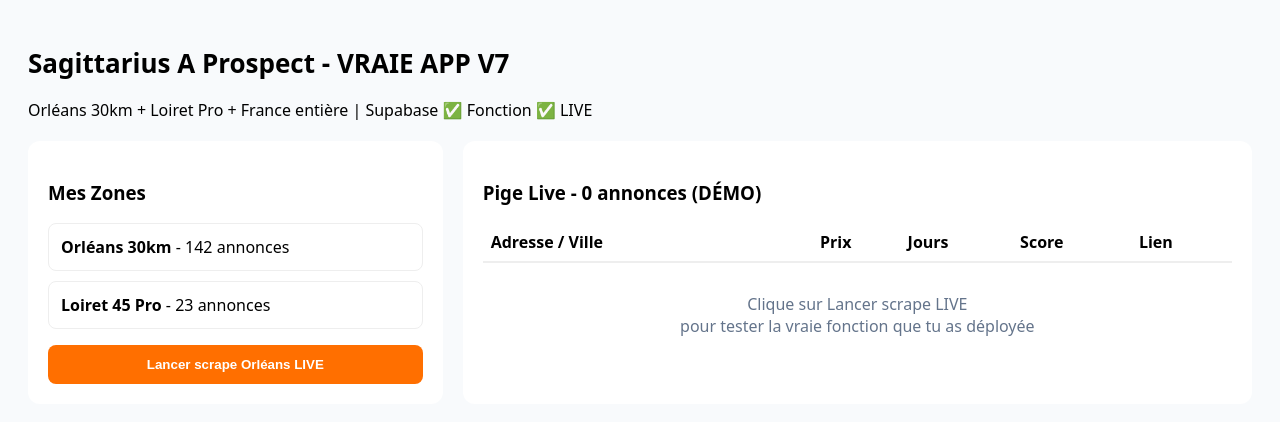
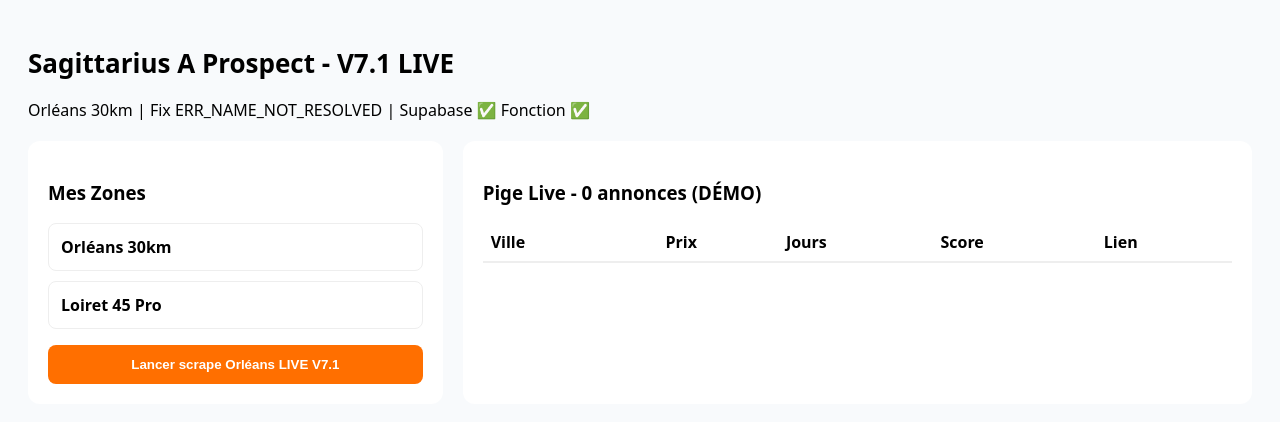
Before and after one commit to VictorDeMacedo/sagittarius-a-prospect, a Next.js app: page / in a window 1280 px wide. Shown: the top 422 px of the page. Built offline with nearby package versions, Linux system fonts and the light colour scheme.

Commit message:
Update page.tsx

```diff
--- a/app/page.tsx
+++ b/app/page.tsx
@@ -1,34 +1,33 @@
 'use client'
 import { useState } from 'react'
+
 export default function Dashboard(){
   const [listings, setListings] = useState<any[]>([])
   const [loading, setLoading] = useState(false)
   const [status, setStatus] = useState('')
+
   const scrape = async () => {
     setLoading(true)
-    setStatus('Connexion LeBonCoin LIVE...')
+    setStatus('Connexion LeBonCoin LIVE via Vercel...')
     try{
-      const base = process.env.NEXT_PUBLIC_SUPABASE_URL!.replace(/\/rest\/v1\/?$/,'').replace(/\/$/,'')
-      const anon = process.env.NEXT_PUBLIC_SUPABASE_ANON_KEY!
-      const res = await fetch(`${base}/functions/v1/leboncoin-direct`,{
-        method:'POST',
-        headers:{'Authorization':`Bearer ${anon}`,'Content-Type':'application/json','apikey':anon},
-        body: JSON.stringify({ city:'Orléans', lat:47.9025, lng:1.909, radius:30000, limit:35 })
-      })
-      const text = await res.text()
-      let data:any={}
-      try{ data = JSON.parse(text) }catch{ data = { raw: text } }
+      const res = await fetch(`/api/pige`,{ method:'POST' })
+      const data = await res.json()
+      console.log('PIGE DATA', data)
       if(res.ok && data.listings && data.listings.length>0){
         setListings(data.listings)
         setStatus(`✅ ${data.count} vraies annonces LeBonCoin LIVE !`)
         setLoading(false)
         return
       }
-      if(res.status===403) setStatus('⚠️ LeBonCoin bloqué par DataDome (403) - mode démo actif')
-      else setStatus(`Erreur ${res.status}: ${data.error||text.slice(0,200)} - mode démo`)
+      if(data?.error){
+        setStatus(`⚠️ ${String(data.error).slice(0,150)} - mode démo`)
+      }else{
+        setStatus(`⚠️ Pas de données live (${res.status}) - mode démo`)
+      }
     }catch(e:any){
-      setStatus(`Erreur réseau: ${e.message} - mode démo`)
+      setStatus(`Erreur: ${e.message} - mode démo`)
     }
+    // MODE DEMO si live bloqué
     const villes = ['Orléans','Olivet','Saran','Fleury','St-Jean-de-Braye','Chécy','Ingré','La Chapelle']
     const rues = ['Rue de la République','Av. Libération','Rue des Murlins','Allée des Roses','Rue Jeanne d Arc']
     const mock = Array.from({length:42},(_,i)=>({
@@ -37,27 +36,27 @@ export default function Dashboard(){
       days_online:(i*7)%45+1,
       score_vendeur:72+(i*3)%28,
       city:villes[i%villes.length],
-      url:'#',
-      is_pro:false
+      title:`${['Maison','Appart','Maison','Villa'][i%4]} ${70+i*2}m² ${villes[i%villes.length]}`,
+      url:'#'
     }))
     setTimeout(()=>{ setListings(mock); setLoading(false)},600)
   }
+
   return (
     <div style={{padding:20, fontFamily:'system-ui', background:'#f8fafc', minHeight:'100vh'}}>
-      <h1 style={{fontSize:26, fontWeight:800}}>Sagittarius A Prospect - VRAIE APP V7</h1>
-      <p>Orléans 30km + Loiret Pro + France entière | Supabase ✅ Fonction ✅ LIVE</p>
+      <h1 style={{fontSize:26, fontWeight:800}}>Sagittarius A Prospect - V7.1 LIVE</h1>
+      <p>Orléans 30km | Fix ERR_NAME_NOT_RESOLVED | Supabase ✅ Fonction ✅</p>
       <div style={{display:'flex', gap:20, marginTop:20, flexWrap:'wrap'}}>
         <div style={{flex:1, minWidth:280, background:'white', padding:20, borderRadius:12}}>
           <h3>Mes Zones</h3>
-          <div style={{border:'1px solid #eee', padding:12, borderRadius:8, marginTop:10}}><b>Orléans 30km</b> - 142 annonces</div>
-          <div style={{border:'1px solid #eee', padding:12, borderRadius:8, marginTop:10}}><b>Loiret 45 Pro</b> - 23 annonces</div>
-          <button onClick={scrape} style={{marginTop:16, background:'#ff6f00', color:'white', padding:'12px 20px', borderRadius:8, border:0, fontWeight:700, cursor:'pointer', width:'100%'}}>{loading? '⏳ '+status : 'Lancer scrape Orléans LIVE'}</button>
+          <div style={{border:'1px solid #eee', padding:12, borderRadius:8, marginTop:10}}><b>Orléans 30km</b></div>
+          <div style={{border:'1px solid #eee', padding:12, borderRadius:8, marginTop:10}}><b>Loiret 45 Pro</b></div>
+          <button onClick={scrape} style={{marginTop:16, background:'#ff6f00', color:'white', padding:'12px 20px', borderRadius:8, border:0, fontWeight:700, cursor:'pointer', width:'100%'}}>{loading? '⏳ '+status : 'Lancer scrape Orléans LIVE V7.1'}</button>
           {status && <div style={{marginTop:12, background: status.includes('✅')?'#dcfce7':'#fef3c7', padding:10, borderRadius:8, fontSize:13}}>{status}</div>}
         </div>
         <div style={{flex:2, minWidth:400, background:'white', padding:20, borderRadius:12}}>
           <h3>Pige Live - {listings.length} annonces {listings[0]?.url && listings[0].url!=='#'? '(LIVE LBC)' : '(DÉMO)'}</h3>
-          <table style={{width:'100%', marginTop:10, borderCollapse:'collapse'}}><thead><tr style={{textAlign:'left', borderBottom:'2px solid #eee'}}><th style={{padding:8}}>Adresse / Ville</th><th>Prix</th><th>Jours</th><th>Score</th><th>Lien</th></tr></thead><tbody>{listings.map((l:any,i:number)=><tr key={i} style={{borderBottom:'1px solid #f5f5f5'}}><td style={{padding:8}}>{l.address||l.title||l.city}</td><td>{(l.price||0).toLocaleString('fr-FR')} €</td><td>{l.days_online}j</td><td>🔥{l.score_vendeur}</td><td>{l.url && l.url!=='#'? <a href={l.url} target='_blank' style={{color:'#ff6f00'}}>Voir</a> : '-'}</td></tr>)}</tbody></table>
-          {listings.length===0 && <p style={{marginTop:30, color:'#64748b', textAlign:'center'}}>Clique sur Lancer scrape LIVE<br/>pour tester la vraie fonction que tu as déployée</p>}
+          <table style={{width:'100%', marginTop:10, borderCollapse:'collapse'}}><thead><tr style={{textAlign:'left', borderBottom:'2px solid #eee'}}><th style={{padding:8}}>Ville</th><th>Prix</th><th>Jours</th><th>Score</th><th>Lien</th></tr></thead><tbody>{listings.map((l:any,i:number)=><tr key={i} style={{borderBottom:'1px solid #f5f5f5'}}><td style={{padding:8}}>{l.address||l.title}</td><td>{(l.price||0).toLocaleString('fr-FR')} €</td><td>{l.days_online}j</td><td>🔥{l.score_vendeur}</td><td>{l.url && l.url!=='#'? <a href={l.url} target='_blank' style={{color:'#ff6f00'}}>Voir</a> : '-'}</td></tr>)}</tbody></table>
         </div>
       </div>
     </div>
```
